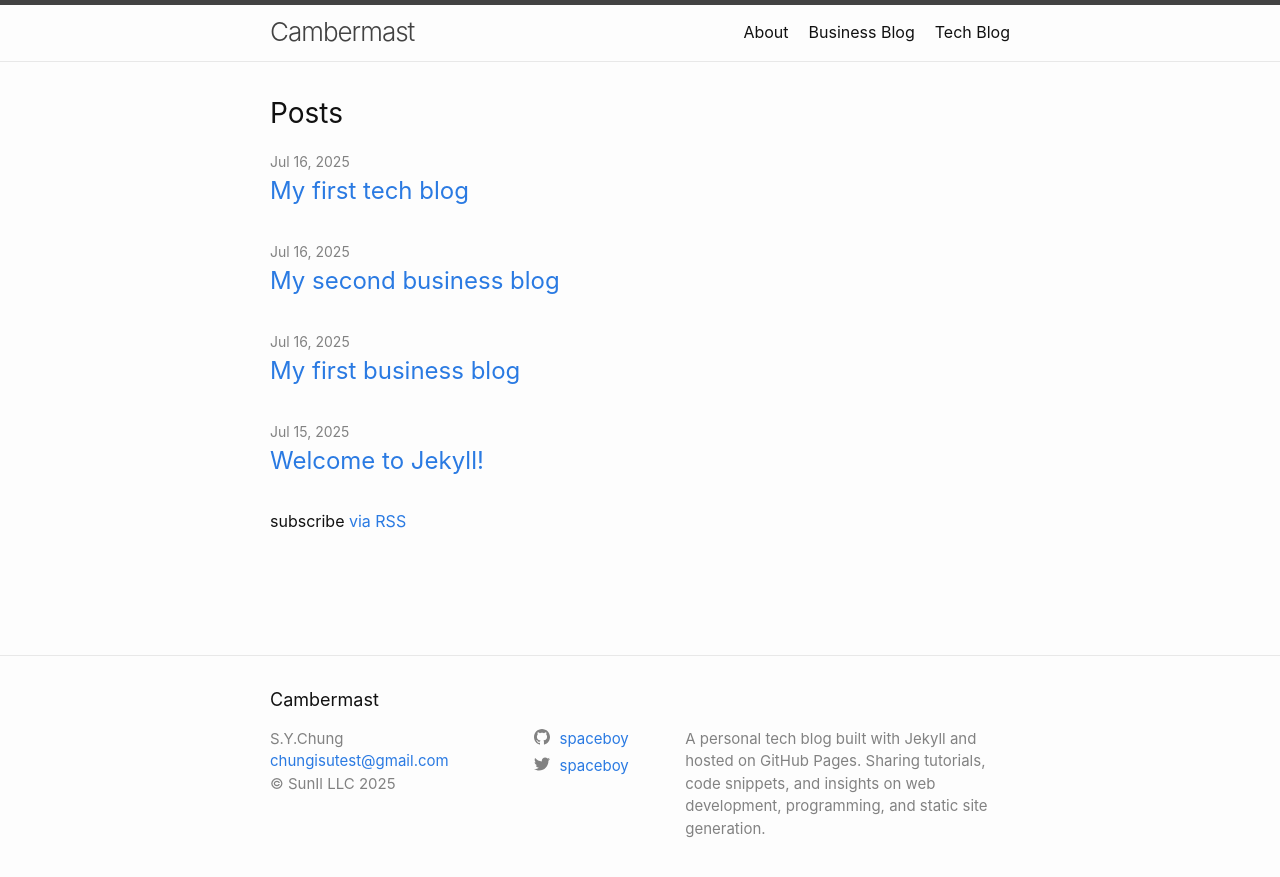
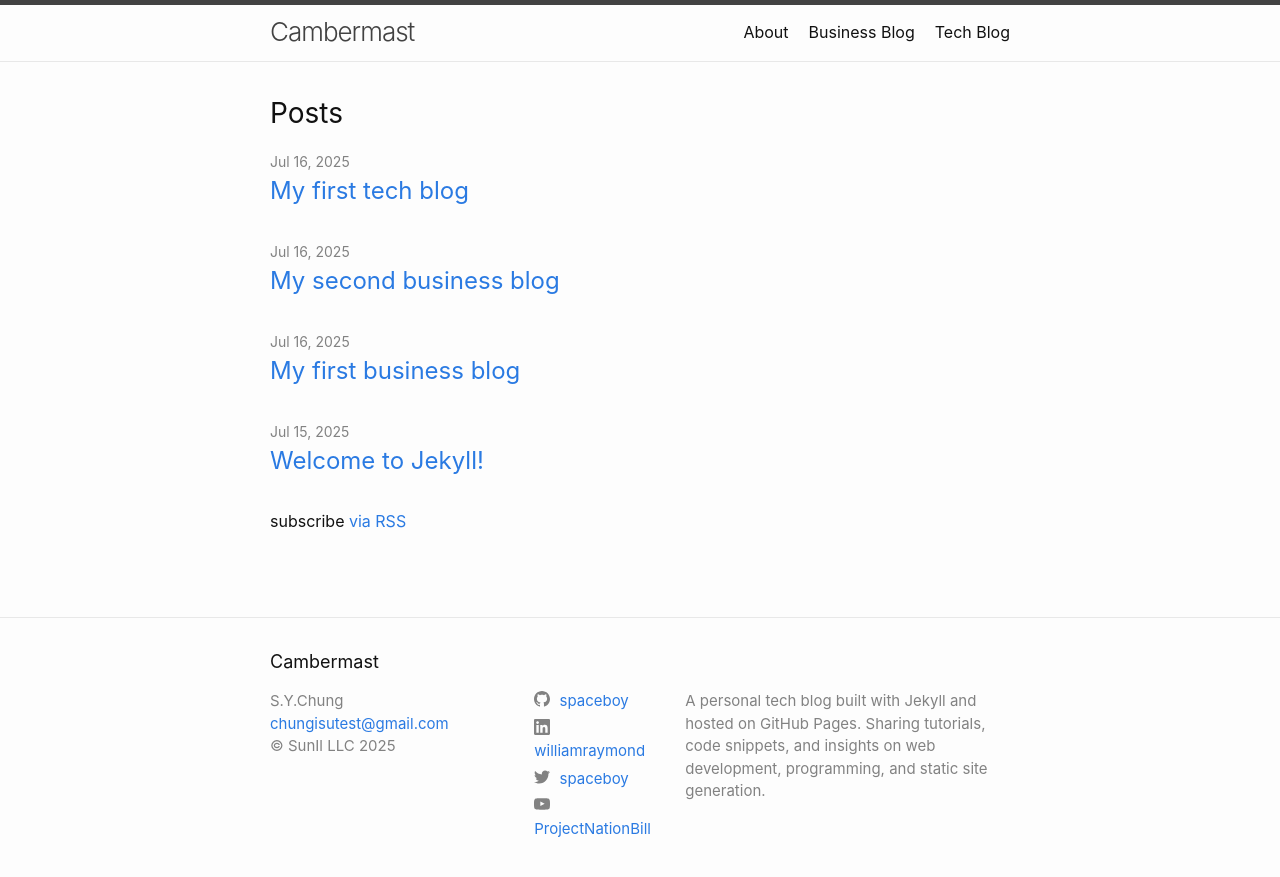
Before and after one commit to spaceboyblog/github-pages-with-docker, a Jekyll site: the page built from index.md, in a window 1280 px wide. Shown: the top 877 px of the page. Built offline with Jekyll 4.4.1, drawn with Linux system fonts in a browser that asks for light colours.

Commit message:
소셜 linkedin, youtube bill

```diff
--- a/_config.yml
+++ b/_config.yml
@@ -27,6 +27,8 @@ github_username:  spaceboy
 # Fields minima uses, but are not defaulted with the jekyll new command.
 # Author is the default for posts, the Atom feed, and is used in the footer.
 author: S.Y.Chung
+linkedin_username: williamraymond
+youtube_username: ProjectNationBill
 
 # Add this to _config.xml
 # New fields not defaulted by jekyll-new with the minima theme
```
